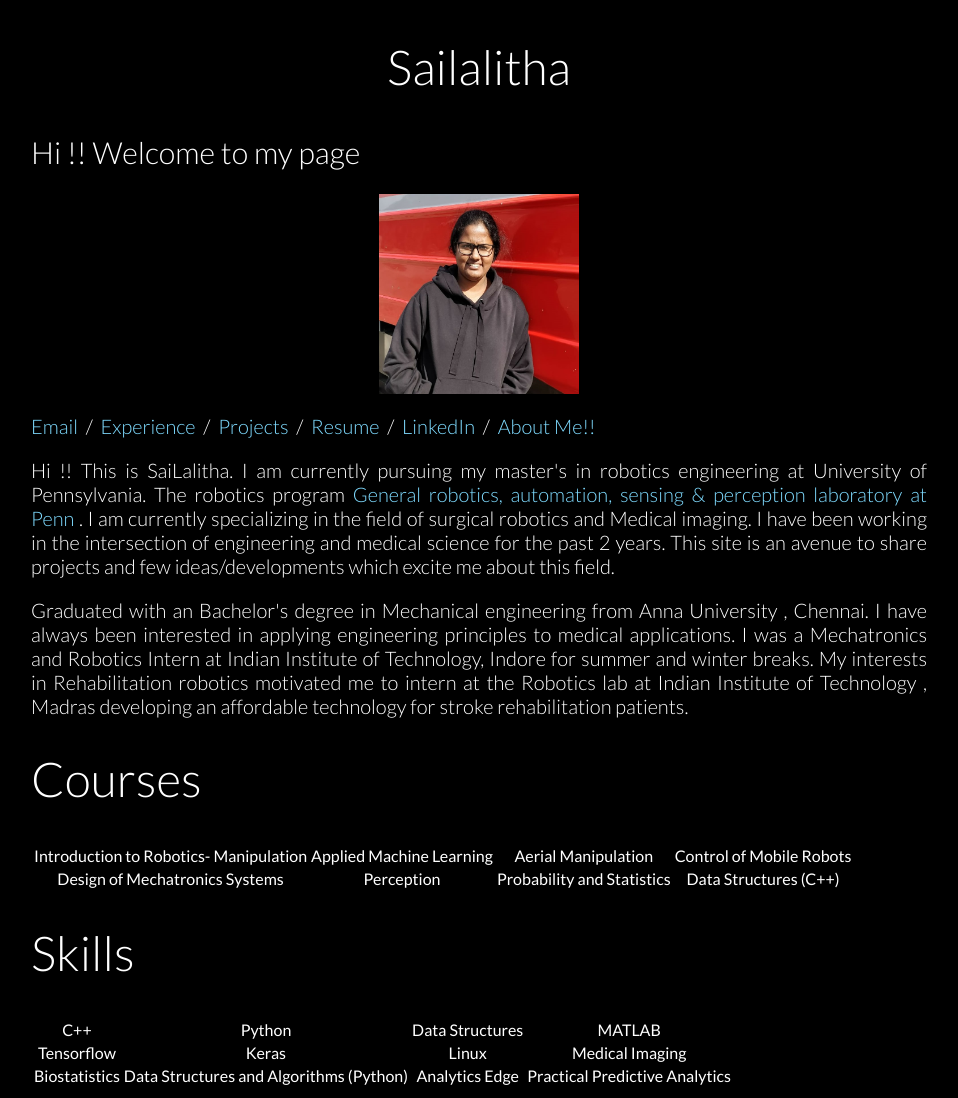
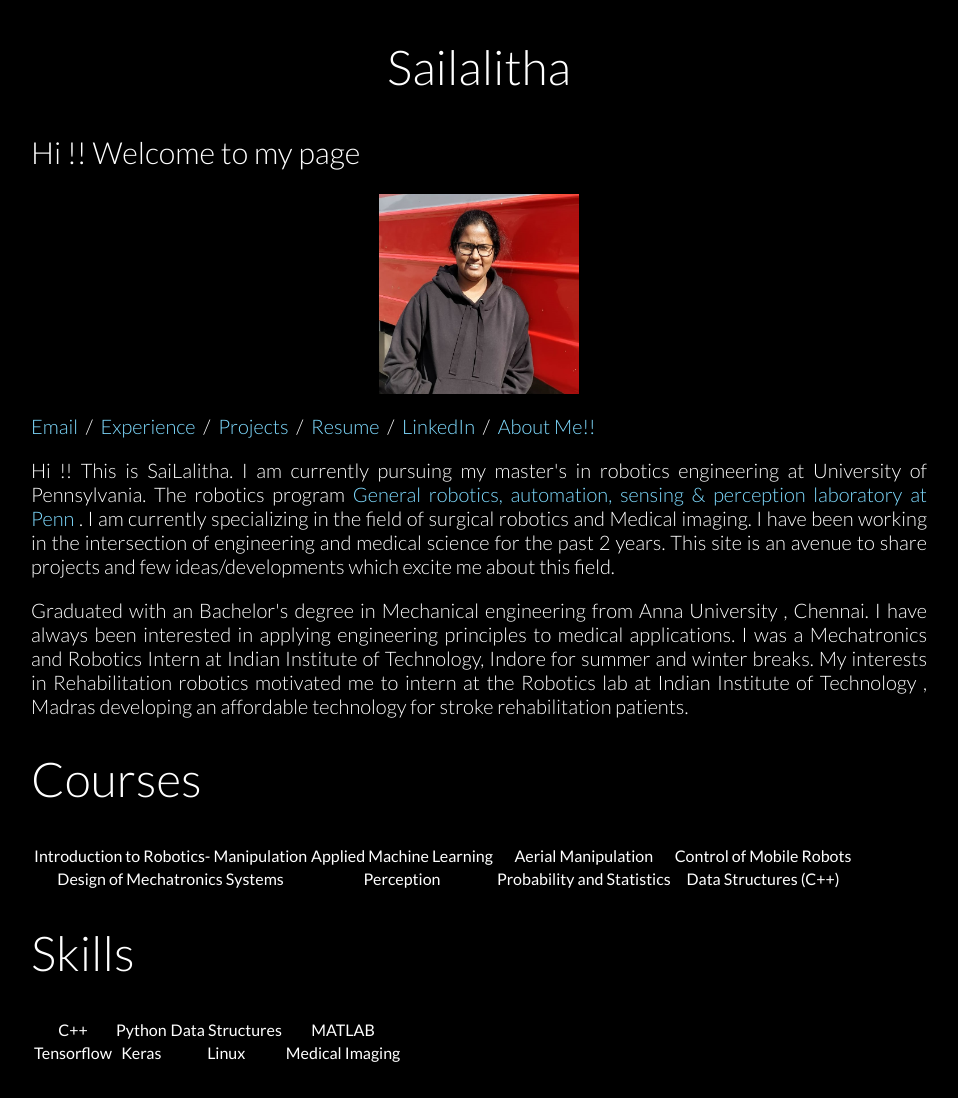
Before and after one commit to sailalitha96/sailalitha96.github.io, a Jekyll site: the page index.html, which Jekyll copies as it is, in a window 1280 px wide. Shown: the whole page, without its empty margins (161-1119 px from the left). Built offline with Jekyll 4.4.1, drawn with Linux system fonts in a browser that asks for light colours; nearby versions of some CDN libraries; after the commit the page ends 1075 px from its top, so only the background shows below that.

Commit message:
Update index.html

```diff
--- a/index.html
+++ b/index.html
@@ -75,8 +75,8 @@
 
 <div class="row">
 
-  <div class="col-lg-12">
-
+<!--   <div class="col-lg-12">
+     -->
 
 <h1 id="courses">Skills</h1>
 
@@ -87,8 +87,8 @@
 <tr>
 <th align="center"></th>
 <th align="center"></th>
-<!-- <th align="center"></th>
-<th align="center"></th> -->
+<th align="center"></th>
+<th align="center"></th>
 </tr>
 </thead>
 
@@ -107,12 +107,13 @@
 <td align="center">Medical Imaging</td>
 </tr>
 
-<tr>
+<!-- <tr>
 <td align="center">Biostatistics</td>
 <td align="center">Data Structures and Algorithms (Python)</td>
 <td align="center">Analytics Edge</td>
 <td align="center">Practical Predictive Analytics</td>
-</tr>
+</tr> -->
+
 </tbody>
 </table>
 
```
